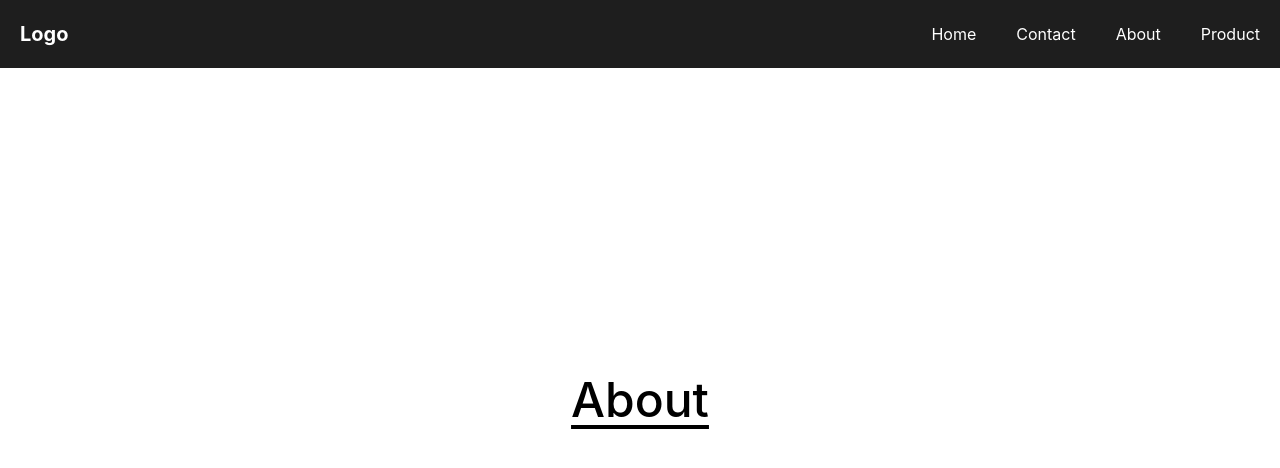
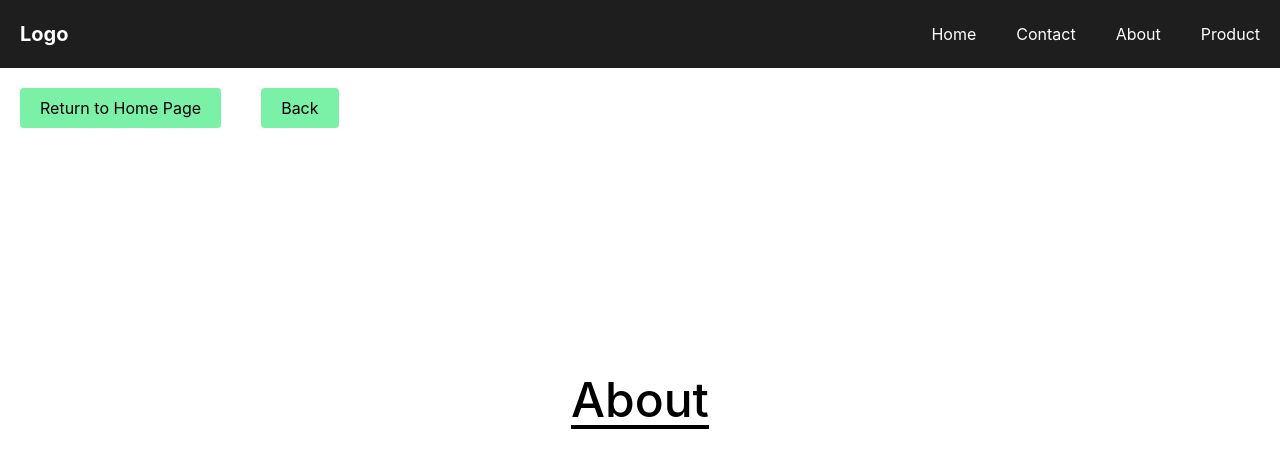
Before and after one commit to Armaan42/reactjs-practice, a React (Vite) app in the folder 18-React-Router-DOM/: page /about in a window 1280 px wide. Shown: the top 468 px of the page. Built offline with nearby package versions, Linux system fonts and the light colour scheme.

Commit message:
Added useNavigate() and also learned about naivgate to return to previous page

```diff
--- a/18-React-Router-DOM/src/pages/About.jsx
+++ b/18-React-Router-DOM/src/pages/About.jsx
@@ -1,8 +1,20 @@
 import React from 'react'
+import { useNavigate } from 'react-router-dom'
 
 const About = () => {
+
+    const navigate = useNavigate()
+
   return (
     <div>
+        <button onClick={()=>{
+            navigate('/')
+        }} className='bg-green-300 px-5 py-2 m-5 rounded cursor-pointer active:scale-95' >Return to Home Page</button>
+
+        <button onClick={()=>{
+            navigate(-1)
+        }} className='bg-green-300 px-5 py-2 m-5 rounded cursor-pointer active:scale-95' >Back</button>
+
       <h1 className="absolute top-1/2 left-1/2 -translate-x-1/2 -translate-y-1/2 text-5xl font-medium underline underline-offset-8" >About</h1>
     </div>
   )
```
